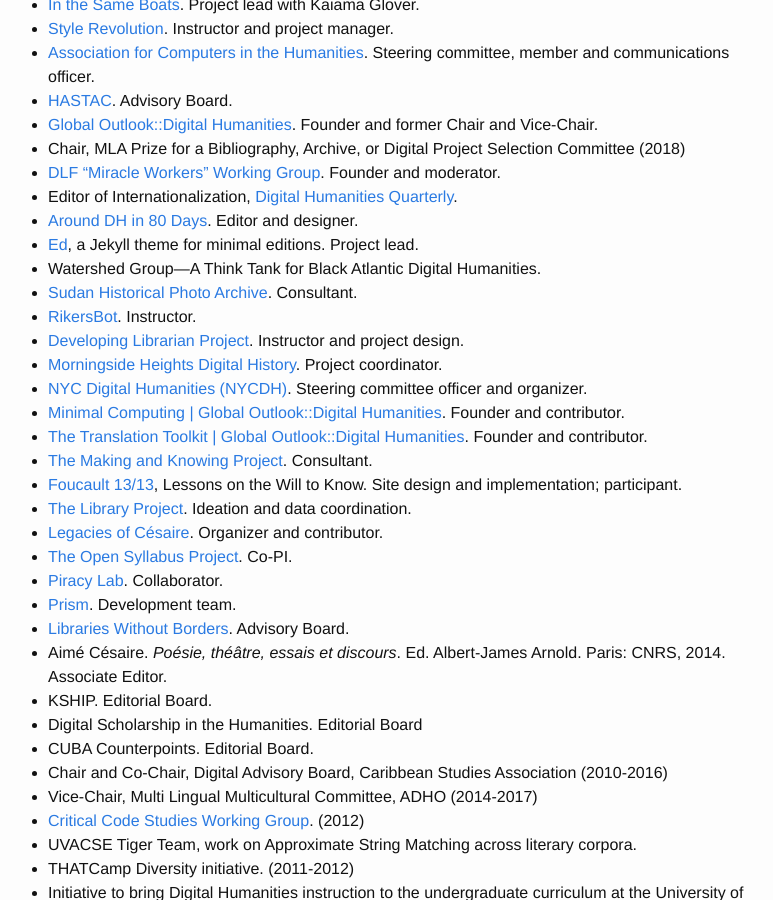
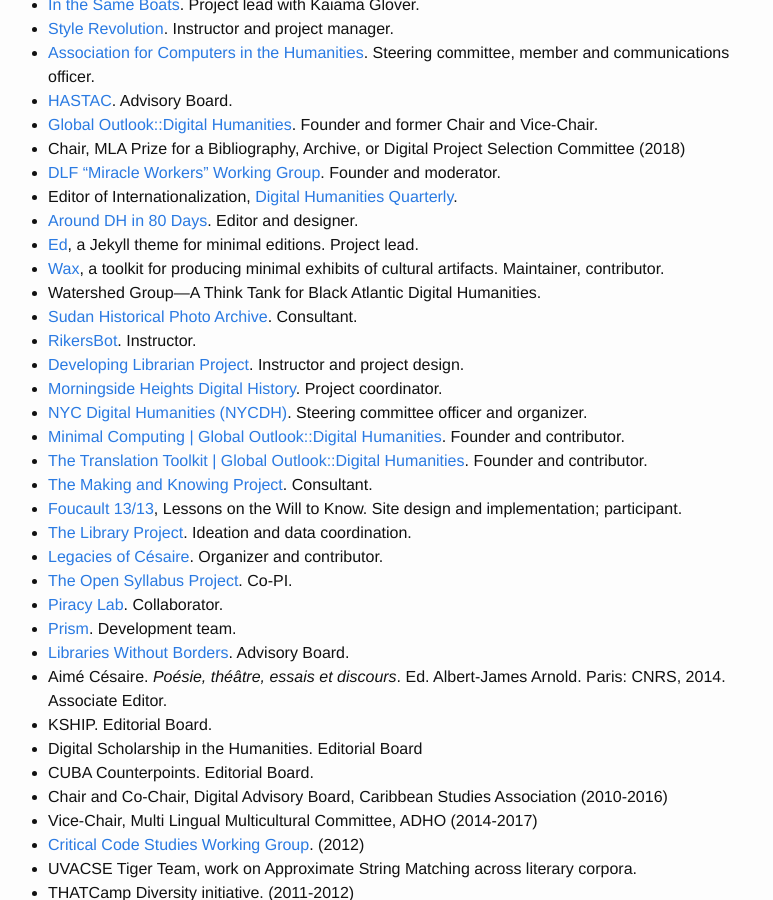
Before and after one commit to elotroalex/elotroalex, a Jekyll site: the page built from bio.md, in a window 1280 px wide and 900 px high, scrolled down 1089 px. Shown: the whole window, without its empty margins (252-1025 px from the left). Built offline with Jekyll 4.4.1, drawn with Linux system fonts in a browser that asks for light colours.

Commit message:
minor tweak

```diff
--- a/bio.md
+++ b/bio.md
@@ -46,7 +46,8 @@
 - Editor of Internationalization, [Digital Humanities Quarterly](http://www.digitalhumanities.org/dhq/).
 - [Around DH in 80 Days](http://www.arounddh.org). Editor and designer.
 - [Ed](http://elotroalex.github.io/ed/), a Jekyll theme for minimal editions. Project lead.
-- Watershed Group—A Think Tank for Black Atlantic Digital Humanities.
+- [Wax](https://minicomp.github.io/wax/), a toolkit for producing minimal exhibits of cultural artifacts. Maintainer, contributor.
+- Watershed Group---A Think Tank for Black Atlantic Digital Humanities.
 - [Sudan Historical Photo Archive](http://sudanphoto.uofk.edu/). Consultant.
 - [RikersBot](https://twitter.com/rikersbot). Instructor.
 - [Developing Librarian Project](http://www.developinglibrarian.org/). Instructor and project design.
```
